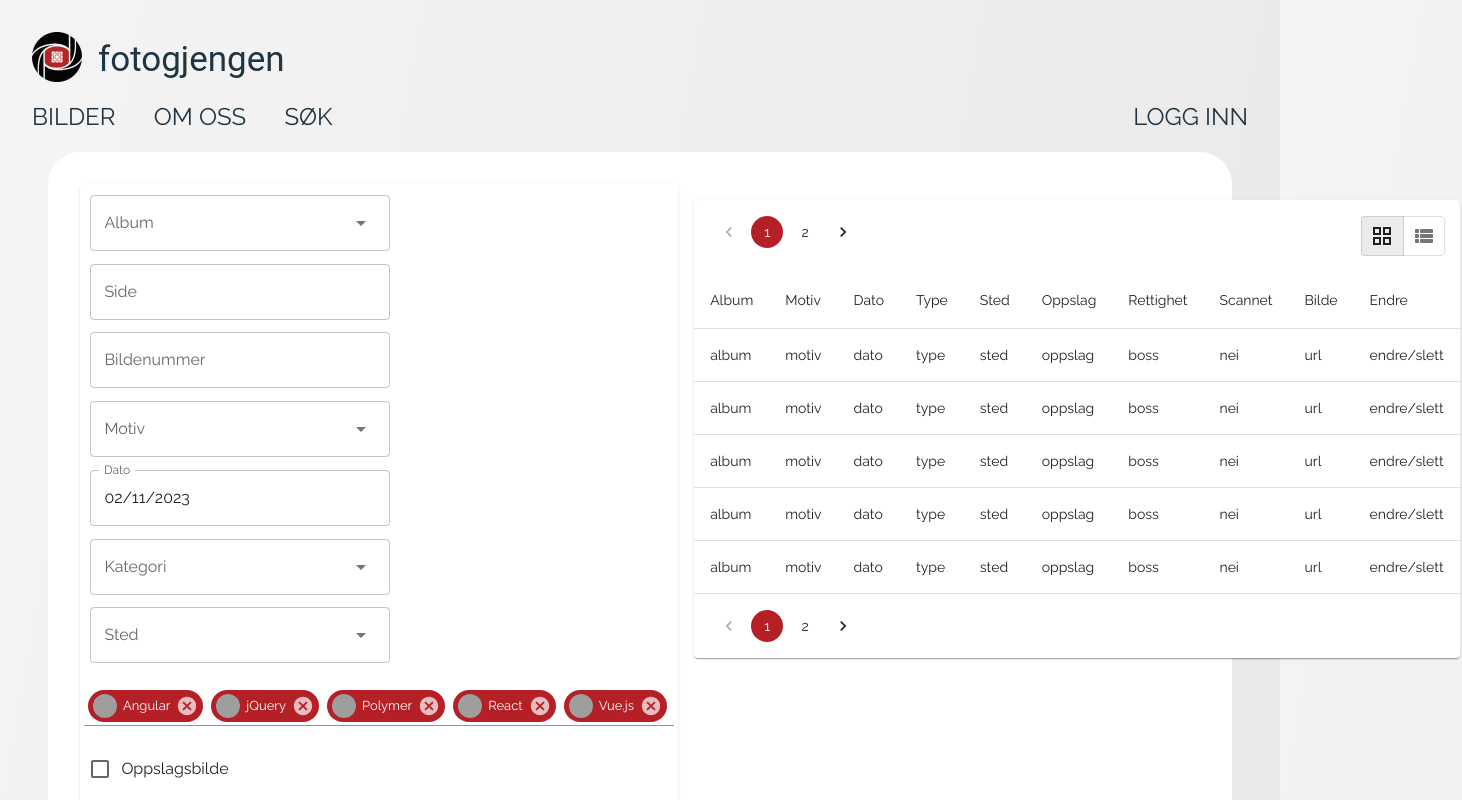
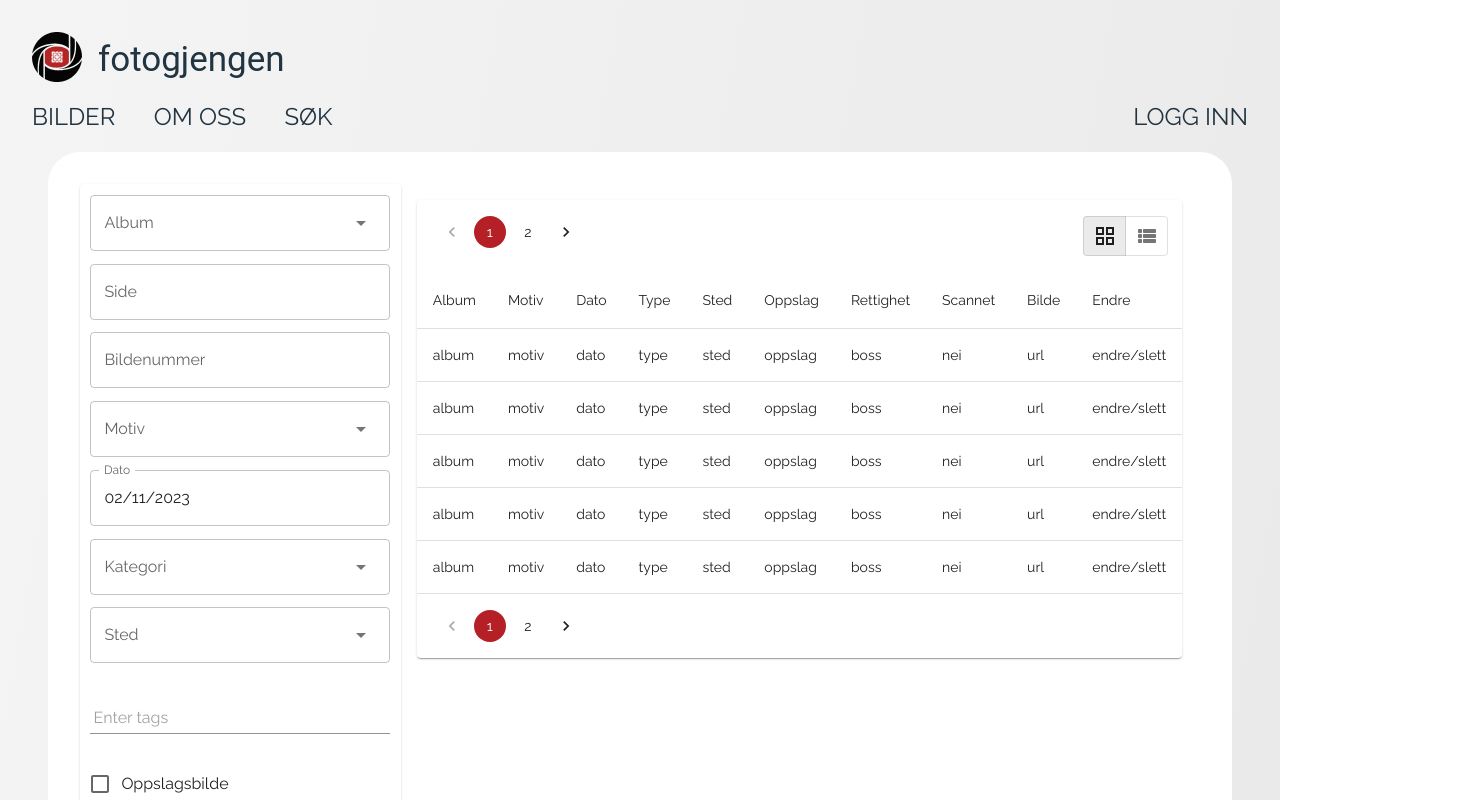
Before and after one commit to Fotogjengen/hilfling-frontend-extern, a React (Create React App) app: page /intern/sok in a window 1280 px wide. Shown: the top 800 px of the page, 1462 px wide, since content can reach past the window. Built offline with nearby package versions, Linux system fonts and the light colour scheme; grey boxes are pictures that could not be loaded.

Commit message:
changed from inline tags to putting tags in a box

```diff
--- a/src/views/Intern/InternSearch/InternSearchInput.tsx
+++ b/src/views/Intern/InternSearch/InternSearchInput.tsx
@@ -1,5 +1,4 @@
-import React from "react";
-import { useState, useRef } from "react";
+import React, { useState, useRef } from "react";
 import {
   Autocomplete,
   Avatar,
@@ -14,18 +13,27 @@ import {
   TextField,
   Typography,
 } from "@mui/material";
-import styles from "./InternSearch.module.css";
 import { AdapterDayjs } from "@mui/x-date-pickers/AdapterDayjs";
 import { LocalizationProvider, DatePicker, nbNO } from "@mui/x-date-pickers";
 import dayjs, { Dayjs } from "dayjs";
+import styles from "./InternSearch.module.css";
 import { Cancel } from "@mui/icons-material";
 import DeleteIcon from "@mui/icons-material/Delete";
 import { styled } from "@mui/material/styles";
+import { makeStyles } from "@mui/styles";
 
 interface ChipData {
   key: number;
   label: string;
 }
+
+const useStyles = makeStyles((theme) => ({
+  flexContainer: {
+    display: "flex",
+    flexWrap: "wrap", // Enable wrapping elements to the next row
+    justifyContent: "flex-start", // Start from the left
+  },
+}));
 
 const InternSearchInput: React.FC = () => {
   const boxwidth = 300;
@@ -37,13 +45,8 @@ const InternSearchInput: React.FC = () => {
   const [date, setDate] = React.useState<Dayjs | null>(dayjs());
   const [tags, setTags] = useState<string[]>([]);
   const tagRef = useRef<HTMLInputElement | null>(null);
-  const [chipData, setChipData] = useState<ChipData[]>([
-    { key: 0, label: "Angular" },
-    { key: 1, label: "jQuery" },
-    { key: 2, label: "Polymer" },
-    { key: 3, label: "React" },
-    { key: 4, label: "Vue.js" },
-  ]);
+  const [chipData, setChipData] = useState<ChipData[]>([]);
+  const classes = useStyles();
 
   const ListItem = styled("li")(({ theme }) => ({
     margin: theme.spacing(0.5),
@@ -92,10 +95,6 @@ const InternSearchInput: React.FC = () => {
     setChipData((chips: any) =>
       chips.filter((chip: any) => chip.key !== chipToDelete.key),
     );
-  };
-
-  const handleOnSubmit = () => {
-    console.log("subitted");
   };
 
   return (
@@ -179,7 +178,23 @@ const InternSearchInput: React.FC = () => {
             renderInput={(params) => <TextField {...params} label="Sted" />}
           />
         </div>
-        <form onSubmit={handleOnSubmit}>
+        <div className={styles.formTextField}>
+          <Box className={classes.flexContainer}>
+            {chipData.map((data) => {
+              return (
+                <ListItem key={data.key}>
+                  <Chip
+                    label={data.label}
+                    onDelete={handleDelete(data)}
+                    color="primary"
+                    avatar={<Avatar src="/pictures/Ole.jpg" alt="Ole" />}
+                  />
+                </ListItem>
+              );
+            })}
+          </Box>
+        </div>
+        <div className={styles.formTextField}>
           <TextField
             inputRef={tagRef}
             fullWidth
@@ -191,25 +206,14 @@ const InternSearchInput: React.FC = () => {
             InputProps={{
               startAdornment: (
                 <Box sx={{ margin: "0 0.2rem 0 0", display: "flex" }}>
-                  {chipData.map((data) => {
-                    return (
-                      <ListItem key={data.key}>
-                        <Chip
-                          label={data.label}
-                          onDelete={handleDelete(data)}
-                          color="primary"
-                          avatar={<Avatar src="/pictures/Ole.jpg" alt="Ole" />}
-                        />
-                      </ListItem>
-                    );
-                  })}
+                  {/* Display tags as chips above the textfield */}
                 </Box>
               ),
             }}
             onKeyDown={handleBackspace} // Add this event listener for backspace key
             onKeyPress={handleEnterPress} // Add this event listener for Enter key
           />
-        </form>
+        </div>
         <div className={styles.formTextField}>
           <FormGroup>
             <FormControlLabel control={<Checkbox />} label="Oppslagsbilde" />
```
